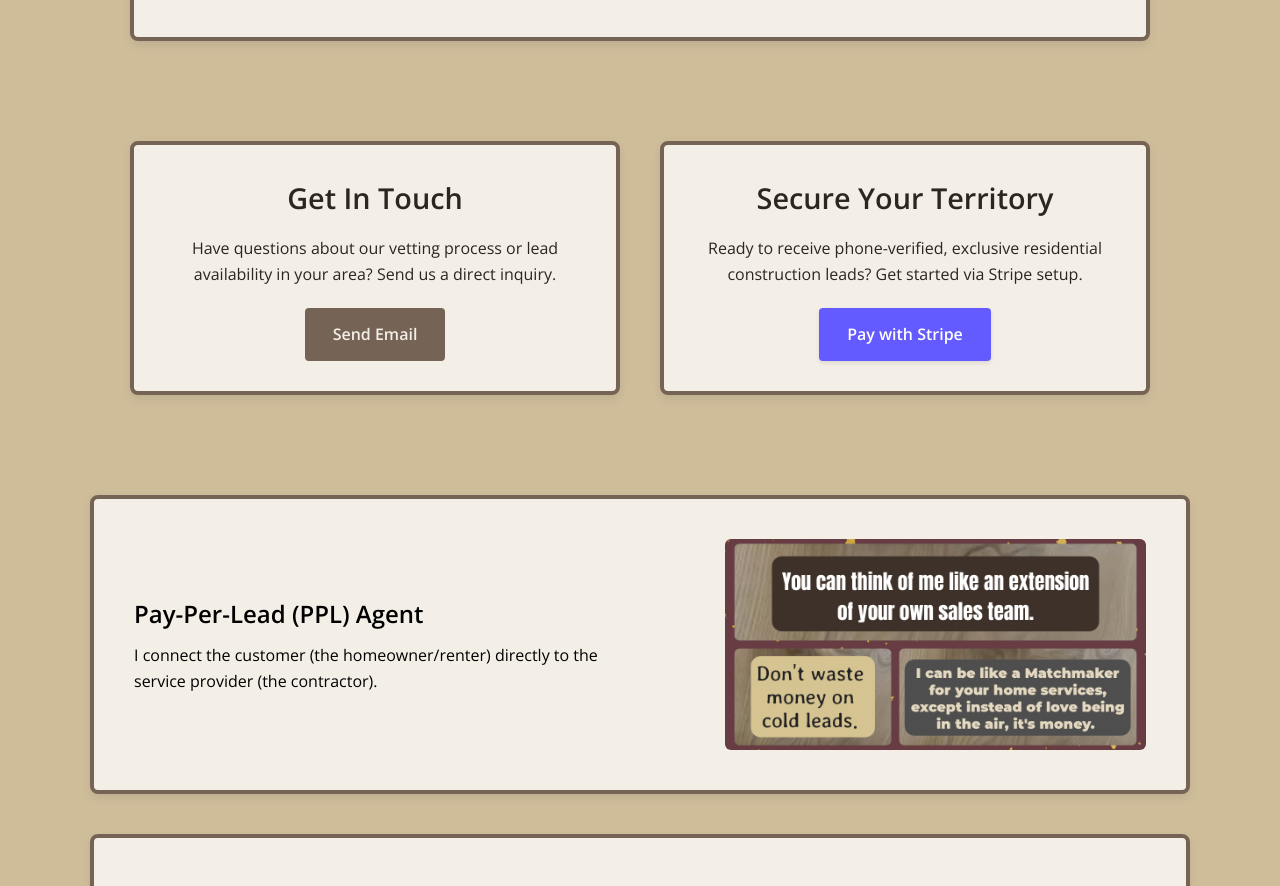
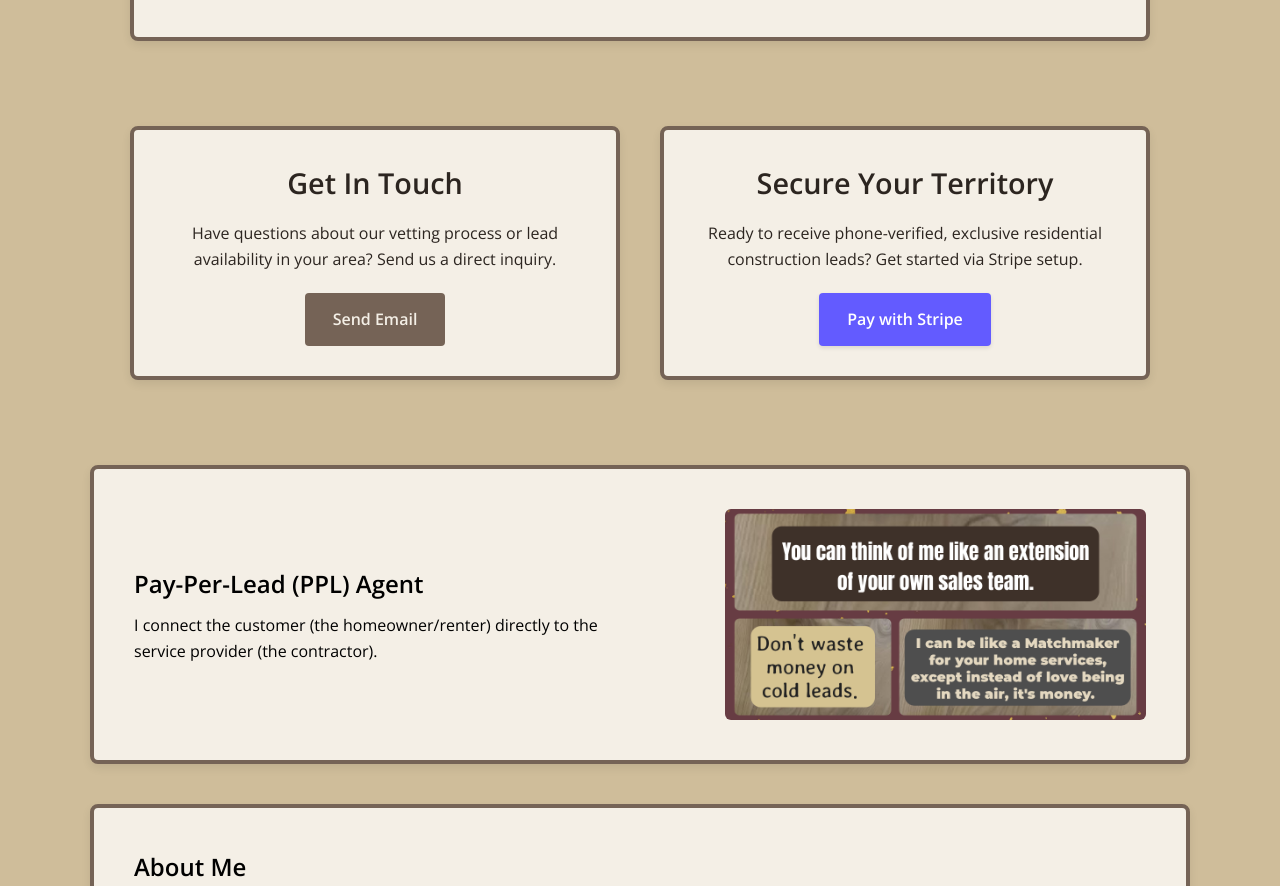
Before and after one commit to tftechcontact/lead, a plain HTML site: page index.html in a window 1280 px wide. Shown: the part 851-1737 px from the top of the page. Drawn offline with nearby package versions, Linux system fonts and the light colour scheme.

Commit message:
Update index.html

```diff
--- a/index.html
+++ b/index.html
@@ -70,8 +70,8 @@
             display: grid;
             grid-template-columns: 1fr 1fr;
             gap: 40px;
-            margin-top: 20px;    /* Decreases space above the row (below the About block) */
-            margin-bottom: 20px; /* Decreases space below the row (above the PPL block) */
+            margin-top: 5px;    /* Decreases space above the row (below the About block) */
+            margin-bottom: 5px; /* Decreases space below the row (above the PPL block) */
         }
         .contact-card, .checkout-card {
             background-color: #f4efe6;
```
